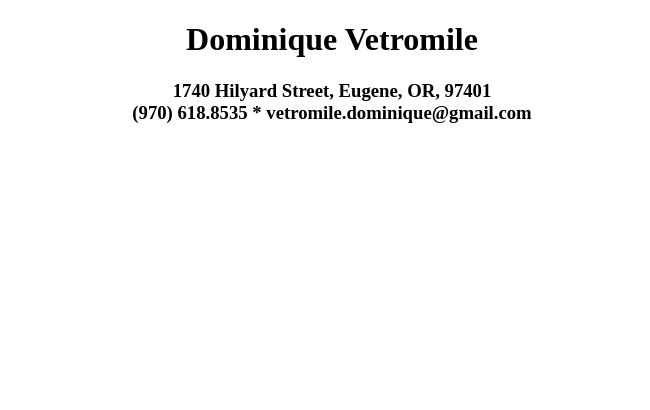
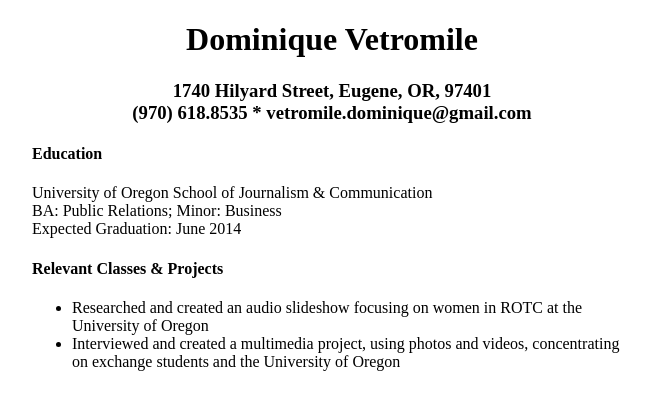
Before and after one commit to dominiquevetromile/dominiquevetromile.github.io, a plain HTML site: page index.html in a window 1280 px wide. Shown: the whole page, without its empty margins (308-958 px from the left). Drawn offline with Linux system fonts and the light colour scheme.

Commit message:
Education & Classes

```diff
--- a/index.html
+++ b/index.html
@@ -11,6 +11,19 @@
 		<h3>1740 Hilyard Street, Eugene, OR, 97401 <br>
 (970) 618.8535   *   vetromile.dominique@gmail.com </h3>
 	</div>
+	<div class="education">
+		<h4>Education</h4>
+University of Oregon School of Journalism & Communication <br>
+BA: Public Relations; Minor: Business <br>
+Expected Graduation: June 2014
+	</div>
+	<div class="classes">
+		<h4>Relevant Classes & Projects</h4>
+		<ul>
+			<li> Researched and created an audio slideshow focusing on women in ROTC at the University of Oregon </li>
+			<li> Interviewed and created a multimedia project, using photos and videos, concentrating on exchange students and the University of Oregon </li>
+		</ul>
+	</div>
 
 
 </body>
--- a/style.css
+++ b/style.css
@@ -3,3 +3,12 @@
 	margin: 0 auto;
 	text-align: center;
 }
+.education {
+	width: 600px;
+	margin: 0 auto;
+}
+
+.classes {
+	width: 600px;
+	margin: 0 auto;
+}
```
